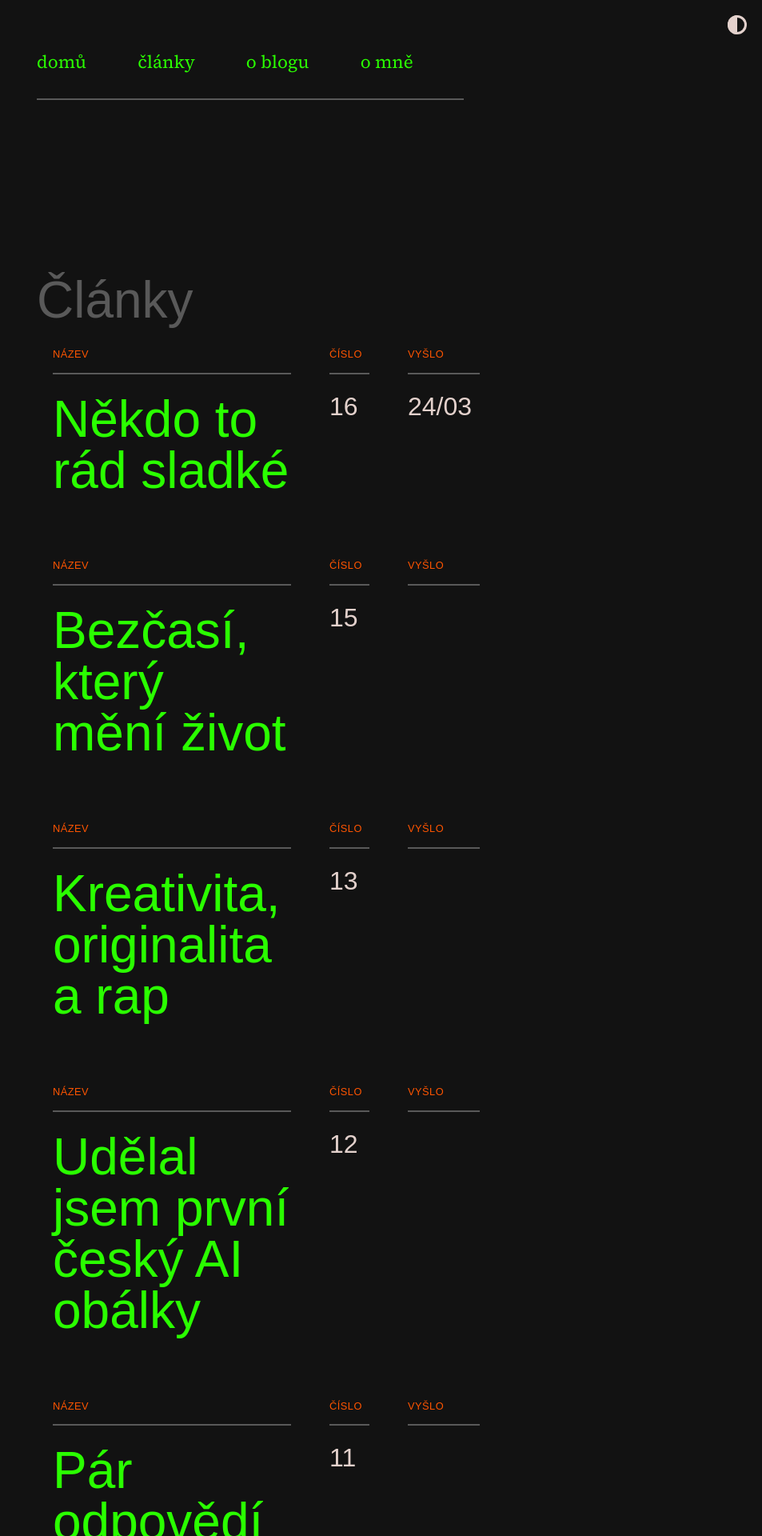
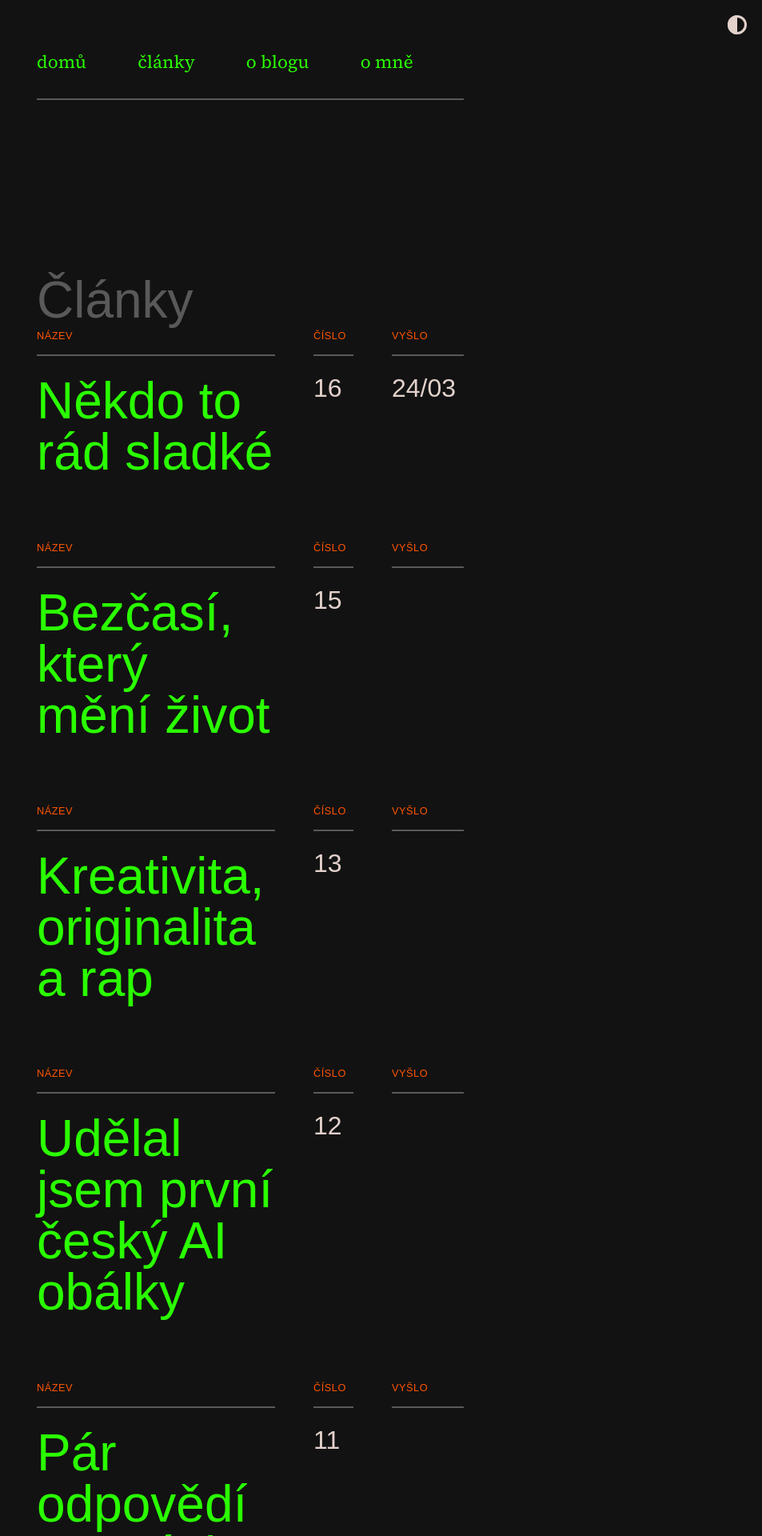
Before and after one commit to scherrer-txt/bts, a Jekyll site: the page built from clanky.html, in a window 1280 px wide. Shown: the top 1920 px of the page at 80% size, without its empty margins (327-1280 px from the left). Built offline with Jekyll 4.4.1, drawn with Linux system fonts in a browser that asks for light colours; some web fonts are replaced.

Commit message:
Update post_list.html

```diff
--- a/_includes/post_list.html
+++ b/_includes/post_list.html
@@ -1,5 +1,5 @@
 {% if site.posts.size > 0 %}
-  <ul class="list-without-markers">
+  <div class="list-without-markers">
     {% for post in site.posts %}
       <li class="post-meta-container">
         <div class="post-index">
@@ -27,5 +27,5 @@
         </div>
       </li>
     {% endfor %}
-  </ul>
+  </div>
 {% endif %}
```
